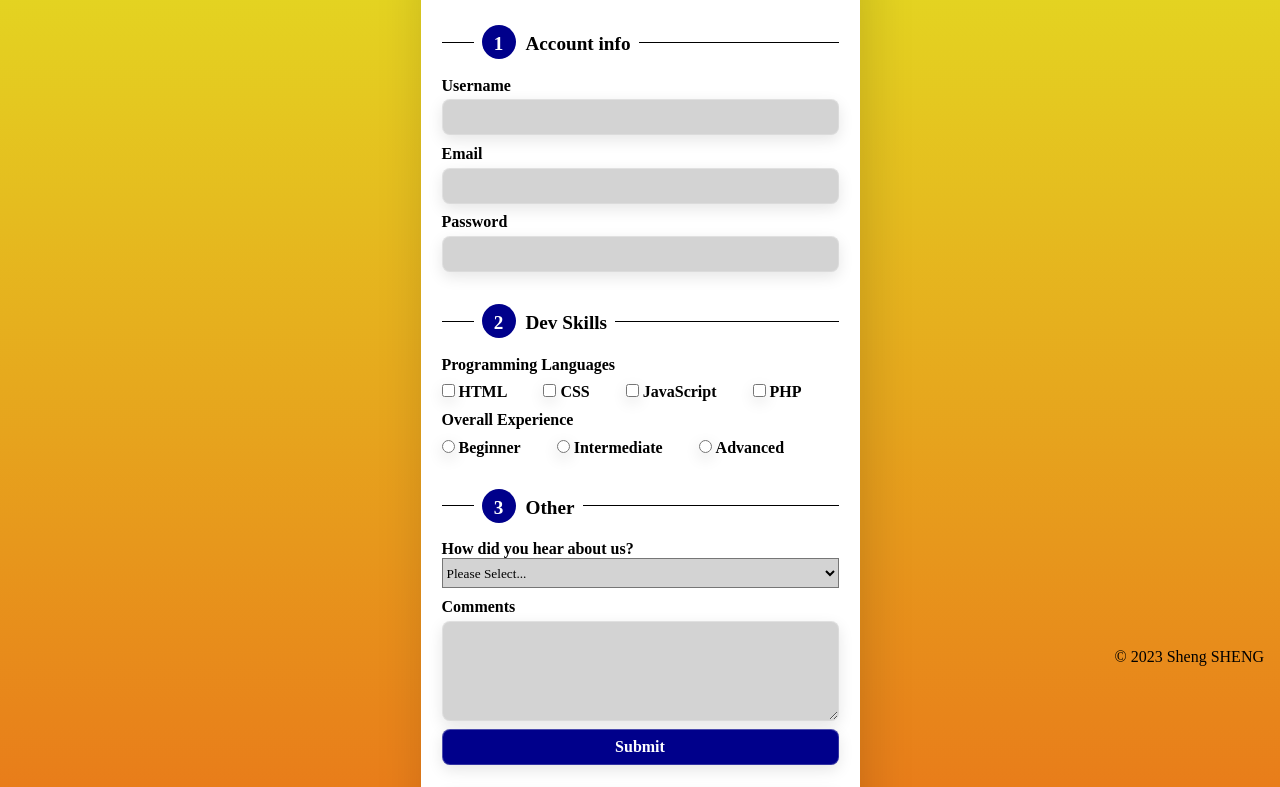
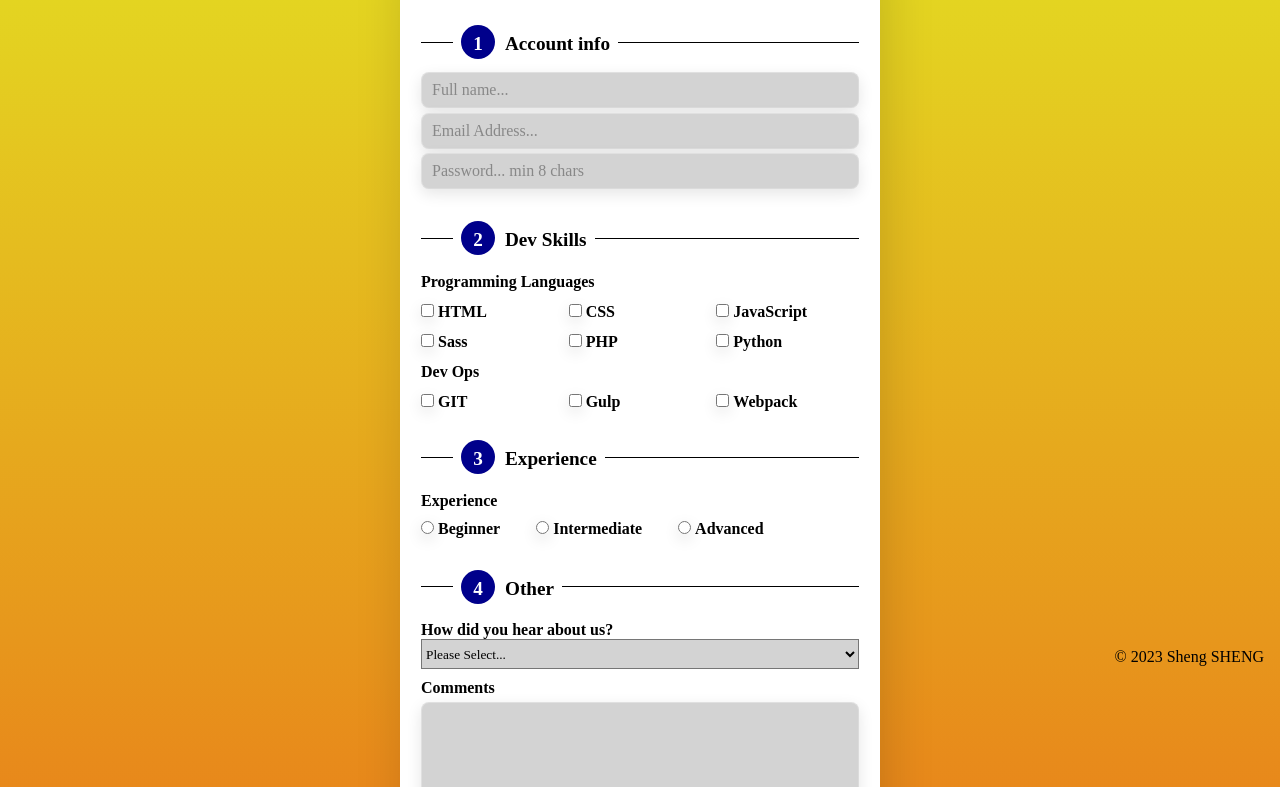
Before and after one commit to ssa116/-Front-End-Web-Assignment1, a plain HTML site: page index.html in a window 1280 px wide. Shown: the part 121-908 px from the top of the page. Drawn offline with Linux system fonts and the light colour scheme; a web font is replaced by a local one.

Commit message:
updated the select box

```diff
--- a/index.html
+++ b/index.html
@@ -6,6 +6,7 @@
   <meta name="viewport" content="width=device-width, initial-scale=1.0">
   <title>WD2 - Assignment 1</title>
   <link href="https://fonts.google.com/share?selection.family=Roboto%20Slab:wght@100;200;300;400;500;600;700;800;900%7CRoboto:wght@300" rel="stylesheet">
+  <!-- <link href='https://fonts.googleapis.com/css?family=Roboto Slab' rel='stylesheet'> -->
   <link rel="stylesheet" href="./styles/style.css">
 </head>
 <body>
@@ -18,34 +19,76 @@
         <form action="#" method="post">
             <fieldset>
                 <legend><div class = "number-cicular">1</div>Account info</legend>
-                <label for="username">Username</label>
+                <label for="username" class="visually-hidden">Username</label>
                 <input type="text"
                 name="username"
                 id="username"
+                placeholder="Full name..."
                 required
                 pattern="[a-zA-Z0-9]+"
                 title="Username can only contain alpha-numeric characters"
                 aria-label="Username containing only alpha-numeric characters"
                 >
-                <label for="email">Email</label>
-                <input type="email" name="email" id="email" required>
-                <label for="password">Password</label>
-                <input type="password" name="password" id="password" required>
+                <label for="email" class="visually-hidden">Email</label>
+                <input type="email" name="email" id="email"  placeholder="Email Address..." required>
+                <label for="password" class="visually-hidden">Password</label>
+                <input type="password" name="password" id="password" minlength="8" placeholder="Password... min 8 chars" required>
 
             </fieldset>
+
+
             <fieldset>
                 <legend><div class = "number-cicular">2</div>Dev Skills</legend>
+                <div class = "wrapper">
+                  <div class = "programming-languages">
                     <label class="standalone">Programming Languages</label>
+                  </div>
+                  <div class ="html">
                     <input type="checkbox" name="html" id="html" value="html">
                     <label for="html">HTML</label>
+                  </div>
+                  <div class = "css">
                     <input type="checkbox" name="css" id="css" value="css">
                     <label for="css">CSS</label>
+                  </div>
+                  <div class = "js">
                     <input type="checkbox" name="js" id="js" value="js">
                     <label for="js">JavaScript</label>
+                  </div>
+                  <div class = "sass">
+                  <input type="checkbox" name="sass" id="sass" value="sass">
+                  <label for="sass">Sass</label>
+                </div>
+                <div class = "php">
                   <input type="checkbox" name="php" id="php" value="php">
                   <label for="php">PHP</label>
+                </div>
+                <div class="python">
+                  <input type="checkbox" name="python" id="python" value="python">
+                  <label for="python">Python</label>
+                </div>
+                <div class = "dev-ops">
+                  <label class="standalone">Dev Ops</label>
+                </div>
+                <div class = "git">
+                  <input type="checkbox" name="GIT" id="git" value="git">
+                  <label for="git">GIT</label>
+                </div>
+                <div class = "gulp">
+                  <input type="checkbox" name="gulp" id="gulp" value="gulp">
+                  <label for="gulp">Gulp</label>
+                </div>
+                <div class="webpack">
+                  <input type="checkbox" name="webpack" id="webpack" value="webpack">
+                  <label for="webpack">Webpack</label>
+                </div>
+                </div>
+              </fieldset>
 
-                <label class="standalone">Overall Experience</label>
+              <fieldset>
+
+                <legend><div class = "number-cicular">3</div>Experience</legend>
+                <label class="standalone" class="visually-hidden"> Experience</label>
                 <input type="radio" name="experience" id="beginner" value="beginner">
                 <label for="beginner">Beginner</label>
                 <input type="radio" name="experience" id="intermediate" value="intermediate">
@@ -53,8 +96,9 @@
                 <input type="radio" name="experience" id="advanced" value="advanced">
                 <label for="advanced">Advanced</label>
               </fieldset>
+
               <fieldset>
-                <legend><div class = "number-cicular">3</div>Other</legend>
+                <legend><div class = "number-cicular">4</div>Other</legend>
                 <label for="referredby">How did you hear about us?</label>
                 <select name="referredby" id="referredby">
                   <option value="">Please Select...</option>
--- a/styles/style.css
+++ b/styles/style.css
@@ -1,4 +1,3 @@
-
 @charset "utf-8";
 
 /* Box Sizing Reset */
@@ -8,6 +7,8 @@ html {
 *, *:before, *:after {
   box-sizing: inherit;
 }
+
+
 
 
 * {
@@ -57,6 +58,14 @@ select{
   background-color: lightgray
 
 }
+
+
+select:focus {
+  border: 3px solid rgb(227, 224, 34);
+  outline: 0;
+}
+
+
 textarea{
   width:100%;
   height: 100px;
@@ -135,7 +144,8 @@ textarea{
 
 .form input:focus, .form textarea:focus {
   background: white;
-  border: 3px solid rgb(227, 224, 34);;
+  border: 3px solid rgb(227, 224, 34);
+  outline: 0;
 }
 
 .form input::placeholder {
@@ -180,6 +190,18 @@ footer {
   padding-right: 1em;
 }
 
+.visually-hidden {
+  position: absolute !important;
+  width: 1px !important;
+  height: 1px !important;
+  padding: 0 !important;
+  margin: -1px !important;
+  overflow: hidden !important;
+  clip: rect(0, 0, 0, 0) !important;
+  white-space: nowrap !important;
+  border: 0 !important;
+}
+
 input[type='checkbox'], input[type='radio'] {
   display: inline-block;
   width: fit-content;
@@ -196,3 +218,20 @@ input[type='checkbox'] + label, input[type='radio'] + label {
 {
   display: none;
 }
+
+
+.wrapper {
+  display: grid;
+  grid-template-columns: repeat(3, 1fr);
+  gap: 5px;
+  grid-auto-rows: 25px;
+}
+.programming-languages {
+  grid-column: 1/4;
+  grid-row: 1;
+
+}
+.dev-ops {
+  grid-column: 1/4;
+  grid-row: 4;
+}
```
Lines whose indentation alone changed are shown as unchanged.
